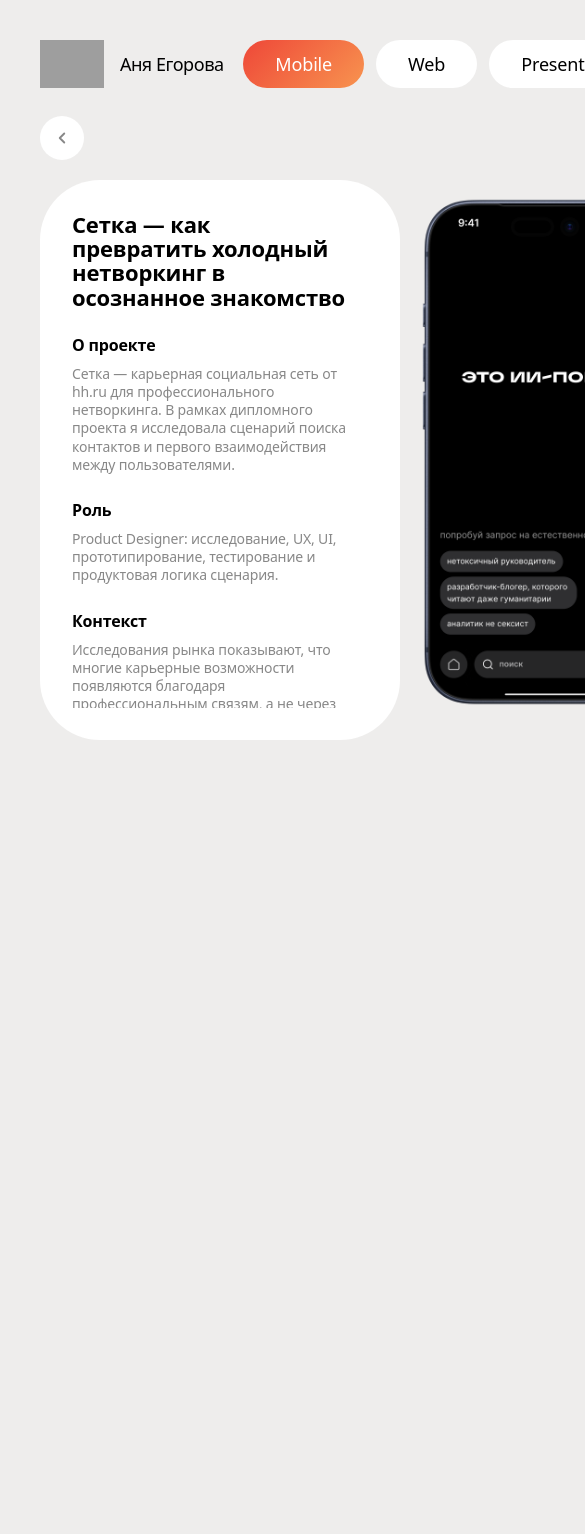
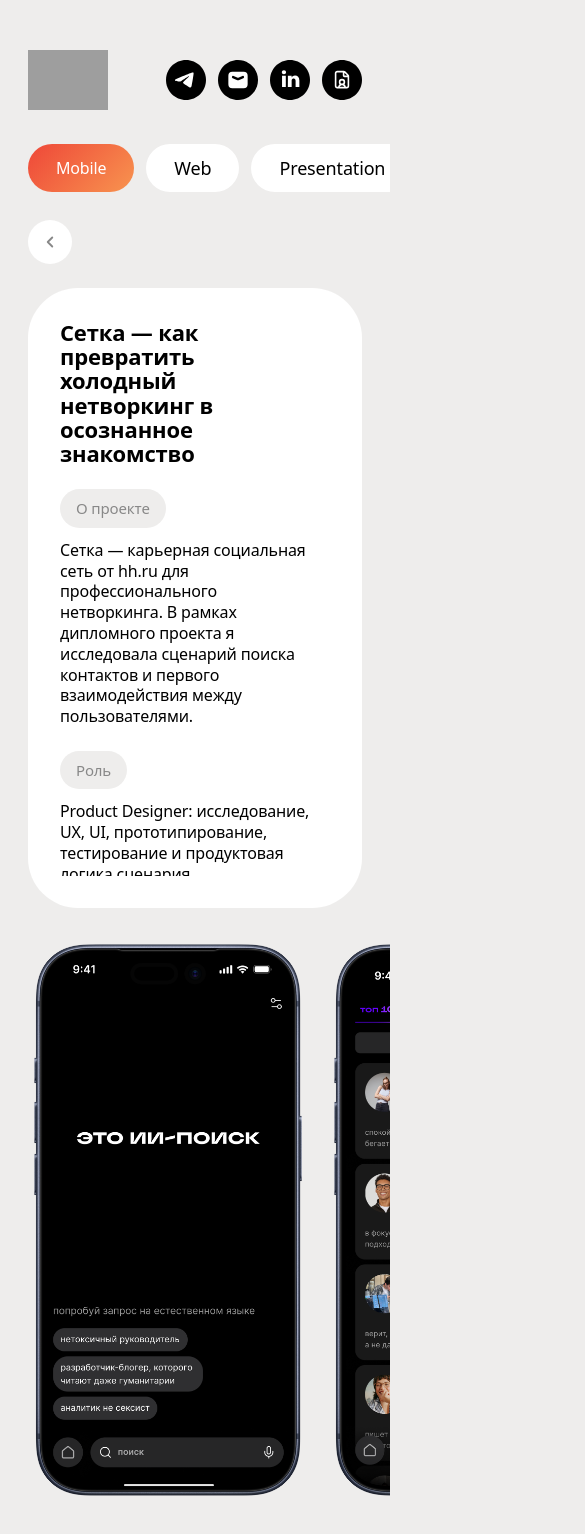
Before and after one commit to eanna3241/portfolio, a Next.js app: page /mobile/setka in a window 390 px wide. Shown: the top 1534 px of the page, 585 px wide, since content can reach past the window. Before the commit the page ends 844 px from the top, so only its background shows below. Built offline with nearby package versions, Linux system fonts and the light colour scheme; grey boxes are pictures that could not be loaded.

Commit message:
update mobile page

```diff
--- a/app/mobile/setka/page.tsx
+++ b/app/mobile/setka/page.tsx
@@ -18,14 +18,14 @@ const screens = [
 export default function SetkaCasePage() {
   return (
     <main className="min-h-screen bg-background">
-      <div className="min-w-[1200px] bg-background px-10 py-8">
-        <div className="mx-auto flex max-w-[1400px] flex-col gap-5">
+      <div className="px-7 py-10 md:min-w-[1200px] md:px-10 md:py-8">
+        <div className="mx-auto flex max-w-[1400px] flex-col gap-6 md:gap-5">
           <header className="flex items-center justify-between">
             <Link
               href="/"
               className="flex items-center gap-4 transition-opacity hover:opacity-70"
             >
-              <div className="relative h-16 w-16 overflow-hidden">
+              <div className="relative h-20 w-20 overflow-hidden md:h-16 md:w-16">
                 <Image
                   src="/images/profile-avatar.png"
                   alt="Аня Егорова"
@@ -36,12 +36,12 @@ export default function SetkaCasePage() {
                 />
               </div>
 
-              <p className="text-[18px] leading-[100%] tracking-tight text-foreground">
+              <p className="hidden text-[18px] leading-[100%] tracking-tight text-foreground md:block">
                 Аня Егорова
               </p>
             </Link>
 
-            <nav className="flex items-center gap-3">
+            <nav className="hidden items-center gap-3 md:flex">
               <Link
                 href="/mobile"
                 className="flex h-12 items-center justify-center rounded-full px-8 text-[18px] font-medium text-white [background:var(--accent-gradient)]"
@@ -81,24 +81,49 @@ export default function SetkaCasePage() {
             <SocialLinks />
           </header>
 
+          <div className="-mx-7 overflow-x-auto px-7 md:hidden [&::-webkit-scrollbar]:hidden">
+            <nav className="flex w-max gap-3 pb-1">
+              <Link
+                href="/mobile"
+                className="flex h-12 shrink-0 items-center justify-center rounded-full px-7 text-[16px] font-medium text-white [background:var(--accent-gradient)]"
+              >
+                Mobile
+              </Link>
+
+              <Link
+                href="/web"
+                className="flex h-12 shrink-0 items-center justify-center rounded-full bg-card px-7 text-[18px] font-medium text-foreground"
+              >
+                Web
+              </Link>
+
+              <Link
+                href="/presentation"
+                className="flex h-12 shrink-0 items-center justify-center rounded-full bg-card px-7 text-[18px] font-medium text-foreground"
+              >
+                Presentation
+              </Link>
+
+              <Link
+                href="/graphic"
+                className="flex h-12 shrink-0 items-center justify-center rounded-full bg-card px-7 text-[18px] font-medium text-foreground"
+              >
+                Graphic
+              </Link>
+
+              <Link
+                href="/concept"
+                className="flex h-12 shrink-0 items-center justify-center rounded-full bg-card px-7 text-[18px] font-medium text-foreground"
+              >
+                Concept
+              </Link>
+            </nav>
+          </div>
+
           <Link
             href="/mobile"
             aria-label="Вернуться ко всем mobile-кейсам"
-            className="
-              flex
-              h-11
-              w-11
-              items-center
-              justify-center
-              rounded-full
-              bg-card
-              text-muted
-              transition-all
-              duration-300
-              hover:scale-105
-              hover:text-white
-              hover:[background:var(--accent-gradient)]
-            "
+            className="flex h-11 w-11 items-center justify-center rounded-full bg-card text-muted transition-all duration-300 hover:scale-105 hover:text-white hover:[background:var(--accent-gradient)]"
           >
             <svg
               width="18"
@@ -114,29 +139,19 @@ export default function SetkaCasePage() {
             </svg>
           </Link>
 
-          <section className="grid grid-cols-[360px_1fr] gap-5">
-            <aside className="relative h-[560px] overflow-hidden rounded-[var(--radius-card)] bg-card p-8">
-              <div
-                className="
-                  h-full
-                  overflow-y-auto
-                  pr-5
-                  [&::-webkit-scrollbar]:w-[6px]
-                  [&::-webkit-scrollbar-track]:bg-transparent
-                  [&::-webkit-scrollbar-thumb]:rounded-full
-                  [&::-webkit-scrollbar-thumb]:bg-tag-text
-                "
-              >
+          <section className="grid grid-cols-1 gap-8 md:grid-cols-[360px_1fr] md:gap-5">
+            <aside className="relative h-[620px] overflow-hidden rounded-[50px] bg-card p-8 md:h-[560px] md:rounded-[var(--radius-card)]">
+              <div className="h-full overflow-y-auto pr-4 md:pr-5 [&::-webkit-scrollbar]:w-[6px] [&::-webkit-scrollbar-track]:bg-transparent [&::-webkit-scrollbar-thumb]:rounded-full [&::-webkit-scrollbar-thumb]:bg-tag-text">
                 <h1 className="mb-6 text-[22px] font-semibold leading-[110%] text-foreground">
                   Сетка — как превратить холодный нетворкинг в осознанное
                   знакомство
                 </h1>
 
                 <section className="mb-6">
-                  <h2 className="mb-2 text-[16px] font-semibold text-foreground">
+                  <h2 className="mb-3 inline-flex rounded-full bg-tag-bg px-4 py-2 text-[15px] font-normal text-tag-text md:mb-2 md:block md:bg-transparent md:px-0 md:py-0 md:text-[16px] md:font-semibold md:text-foreground">
                     О проекте
                   </h2>
-                  <p className="text-[14px] leading-[130%] text-muted">
+                  <p className="text-[16px] leading-[130%] text-foreground md:text-[14px] md:text-muted">
                     Сетка — карьерная социальная сеть от hh.ru для
                     профессионального нетворкинга. В рамках дипломного проекта
                     я исследовала сценарий поиска контактов и первого
@@ -145,25 +160,25 @@ export default function SetkaCasePage() {
                 </section>
 
                 <section className="mb-6">
-                  <h2 className="mb-2 text-[16px] font-semibold text-foreground">
+                  <h2 className="mb-3 inline-flex rounded-full bg-tag-bg px-4 py-2 text-[15px] font-normal text-tag-text md:mb-2 md:block md:bg-transparent md:px-0 md:py-0 md:text-[16px] md:font-semibold md:text-foreground">
                     Роль
                   </h2>
-                  <p className="text-[14px] leading-[130%] text-muted">
+                  <p className="text-[16px] leading-[130%] text-foreground md:text-[14px] md:text-muted">
                     Product Designer: исследование, UX, UI, прототипирование,
                     тестирование и продуктовая логика сценария.
                   </p>
                 </section>
 
                 <section className="mb-6">
-                  <h2 className="mb-2 text-[16px] font-semibold text-foreground">
+                  <h2 className="mb-3 inline-flex rounded-full bg-tag-bg px-4 py-2 text-[15px] font-normal text-tag-text md:mb-2 md:block md:bg-transparent md:px-0 md:py-0 md:text-[16px] md:font-semibold md:text-foreground">
                     Контекст
                   </h2>
-                  <p className="mb-3 text-[14px] leading-[130%] text-muted">
+                  <p className="mb-3 text-[16px] leading-[130%] text-foreground md:text-[14px] md:text-muted">
                     Исследования рынка показывают, что многие карьерные
                     возможности появляются благодаря профессиональным связям, а
                     не через классические отклики на вакансии.
                   </p>
-                  <p className="text-[14px] leading-[130%] text-muted">
+                  <p className="text-[16px] leading-[130%] text-foreground md:text-[14px] md:text-muted">
                     Однако цифровой нетворкинг до сих пор остаётся сложным
                     сценарием: пользователи видят десятки подходящих контактов,
                     но не понимают, почему этот человек им подходит, стоит ли
@@ -172,10 +187,10 @@ export default function SetkaCasePage() {
                 </section>
 
                 <section className="mb-6">
-                  <h2 className="mb-2 text-[16px] font-semibold text-foreground">
+                  <h2 className="mb-3 inline-flex rounded-full bg-tag-bg px-4 py-2 text-[15px] font-normal text-tag-text md:mb-2 md:block md:bg-transparent md:px-0 md:py-0 md:text-[16px] md:font-semibold md:text-foreground">
                     Проблема
                   </h2>
-                  <p className="text-[14px] leading-[130%] text-muted">
+                  <p className="text-[16px] leading-[130%] text-foreground md:text-[14px] md:text-muted">
                     Карьерные платформы помогают находить людей, но не помогают
                     принять решение о контакте. Профили выглядят одинаково,
                     рекомендации непрозрачны, а первое сообщение воспринимается
@@ -184,10 +199,10 @@ export default function SetkaCasePage() {
                 </section>
 
                 <section className="mb-6">
-                  <h2 className="mb-2 text-[16px] font-semibold text-foreground">
+                  <h2 className="mb-3 inline-flex rounded-full bg-tag-bg px-4 py-2 text-[15px] font-normal text-tag-text md:mb-2 md:block md:bg-transparent md:px-0 md:py-0 md:text-[16px] md:font-semibold md:text-foreground">
                     Возможность
                   </h2>
-                  <p className="text-[14px] leading-[130%] text-muted">
+                  <p className="text-[16px] leading-[130%] text-foreground md:text-[14px] md:text-muted">
                     Вместо того чтобы показывать больше контактов, я
                     сфокусировалась на качестве выбора: как помочь пользователю
                     понять, почему именно этот человек может быть полезным
@@ -196,16 +211,16 @@ export default function SetkaCasePage() {
                 </section>
 
                 <section className="mb-6">
-                  <h2 className="mb-2 text-[16px] font-semibold text-foreground">
+                  <h2 className="mb-3 inline-flex rounded-full bg-tag-bg px-4 py-2 text-[15px] font-normal text-tag-text md:mb-2 md:block md:bg-transparent md:px-0 md:py-0 md:text-[16px] md:font-semibold md:text-foreground">
                     Исследование
                   </h2>
-                  <p className="mb-3 text-[14px] leading-[130%] text-muted">
+                  <p className="mb-3 text-[16px] leading-[130%] text-foreground md:text-[14px] md:text-muted">
                     Я провела глубинные интервью с соискателями и
                     работодателями, изучила сценарии профессионального
                     нетворкинга и проанализировала карьерные платформы.
                   </p>
 
-                  <ul className="list-disc space-y-2 pl-5 text-[14px] leading-[130%] text-muted">
+                  <ul className="list-disc space-y-2 pl-5 text-[16px] leading-[130%] text-foreground md:text-[14px] md:text-muted">
                     <li>пользователям не хватает контекста о человеке;</li>
                     <li>рекомендации без объяснений вызывают недоверие;</li>
                     <li>важно понимать стиль общения и ценности контакта;</li>
@@ -214,16 +229,16 @@ export default function SetkaCasePage() {
                 </section>
 
                 <section className="mb-6">
-                  <h2 className="mb-2 text-[16px] font-semibold text-foreground">
+                  <h2 className="mb-3 inline-flex rounded-full bg-tag-bg px-4 py-2 text-[15px] font-normal text-tag-text md:mb-2 md:block md:bg-transparent md:px-0 md:py-0 md:text-[16px] md:font-semibold md:text-foreground">
                     Решение
                   </h2>
-                  <p className="mb-3 text-[14px] leading-[130%] text-muted">
+                  <p className="mb-3 text-[16px] leading-[130%] text-foreground md:text-[14px] md:text-muted">
                     Я спроектировала сценарий с AI Match, объяснением причин
                     совпадения, культурным кодом профиля и подсказками для
                     первого сообщения.
                   </p>
 
-                  <p className="text-[14px] leading-[130%] text-muted">
+                  <p className="text-[16px] leading-[130%] text-foreground md:text-[14px] md:text-muted">
                     Пользователь видит конкретные точки пересечения:
                     профессиональный опыт, интересы, общие связи и стиль
                     общения.
@@ -231,10 +246,10 @@ export default function SetkaCasePage() {
                 </section>
 
                 <section className="mb-6">
-                  <h2 className="mb-2 text-[16px] font-semibold text-foreground">
+                  <h2 className="mb-3 inline-flex rounded-full bg-tag-bg px-4 py-2 text-[15px] font-normal text-tag-text md:mb-2 md:block md:bg-transparent md:px-0 md:py-0 md:text-[16px] md:font-semibold md:text-foreground">
                     Ожидаемый эффект
                   </h2>
-                  <ul className="list-disc space-y-2 pl-5 text-[14px] leading-[130%] text-muted">
+                  <ul className="list-disc space-y-2 pl-5 text-[16px] leading-[130%] text-foreground md:text-[14px] md:text-muted">
                     <li>Conversion to First Message;</li>
                     <li>Reply Rate;</li>
                     <li>Successful Conversation Rate;</li>
@@ -243,10 +258,10 @@ export default function SetkaCasePage() {
                 </section>
 
                 <section>
-                  <h2 className="mb-2 text-[16px] font-semibold text-foreground">
+                  <h2 className="mb-3 inline-flex rounded-full bg-tag-bg px-4 py-2 text-[15px] font-normal text-tag-text md:mb-2 md:block md:bg-transparent md:px-0 md:py-0 md:text-[16px] md:font-semibold md:text-foreground">
                     Итог
                   </h2>
-                  <p className="text-[14px] leading-[130%] text-muted">
+                  <p className="text-[16px] leading-[130%] text-foreground md:text-[14px] md:text-muted">
                     Вместо ещё одного инструмента поиска я спроектировала
                     систему, которая помогает превращать холодные контакты в
                     осознанные профессиональные знакомства.
@@ -255,38 +270,24 @@ export default function SetkaCasePage() {
               </div>
             </aside>
 
-            <div
-              className="
-                flex
-                h-[560px]
-                gap-5
-                overflow-x-auto
-                overflow-y-hidden
-                rounded-[var(--radius-card)]
-                pb-4
-                snap-x
-                snap-mandatory
-                [&::-webkit-scrollbar]:h-[6px]
-                [&::-webkit-scrollbar-track]:bg-transparent
-                [&::-webkit-scrollbar-thumb]:rounded-full
-                [&::-webkit-scrollbar-thumb]:bg-tag-text
-              "
-            >
+            <div className="-mx-7 overflow-x-auto px-7 pb-4 md:mx-0 md:flex md:h-[560px] md:gap-5 md:overflow-x-auto md:overflow-y-hidden md:rounded-[var(--radius-card)] md:px-0 md:pb-4 md:snap-x md:snap-mandatory [&::-webkit-scrollbar]:h-[6px] [&::-webkit-scrollbar-track]:bg-transparent [&::-webkit-scrollbar-thumb]:rounded-full [&::-webkit-scrollbar-thumb]:bg-tag-text">
+              <div className="flex w-max gap-5 md:h-full">
                 {screens.map((screen, index) => (
                   <div
                     key={screen}
-                  className="relative h-full min-w-[250px] snap-start overflow-hidden rounded-[36px]"
+                    className="relative h-[560px] w-[280px] shrink-0 overflow-hidden rounded-[36px] md:h-full md:min-w-[250px] md:w-[250px] md:snap-start"
                   >
                     <Image
                       src={screen}
                       alt={`Экран Сетки ${index + 1}`}
                       fill
                       className="object-contain"
-                    sizes="250px"
+                      sizes="280px"
                       priority={index === 0}
                     />
                   </div>
                 ))}
+              </div>
             </div>
           </section>
         </div>
```
Lines whose indentation alone changed are shown as unchanged.
